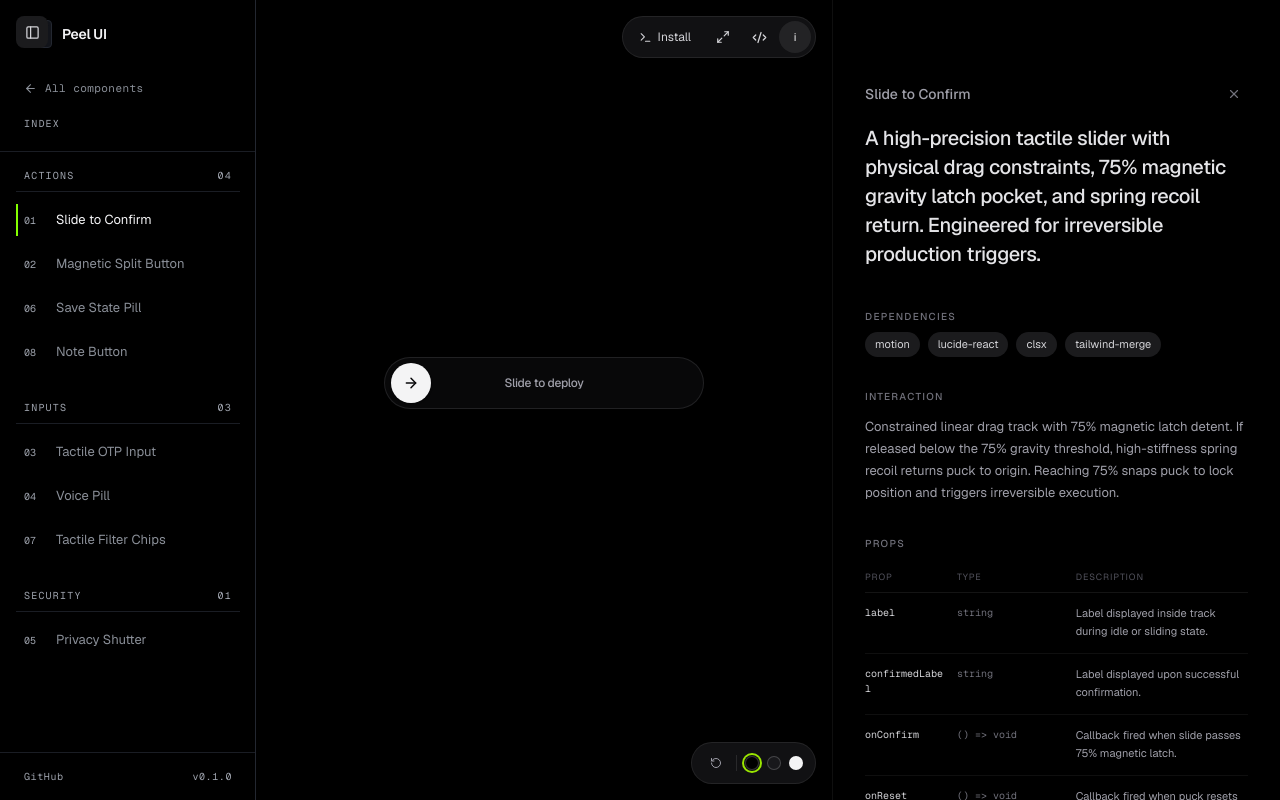
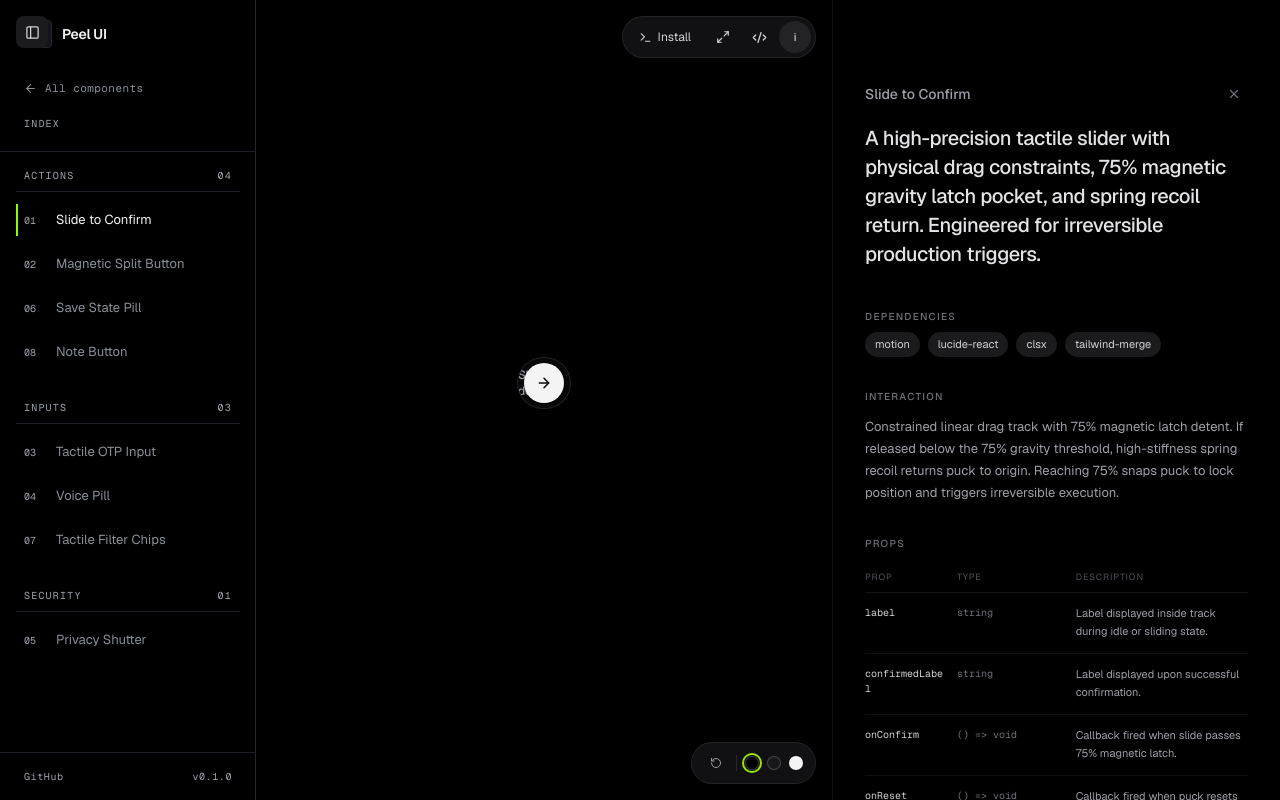
Before and after one commit to Killersumit/peel-ui, a Next.js app: page /components/slide-to-confirm in a window 1280 px wide. Built offline with nearby package versions, Linux system fonts and the light colour scheme.

Commit message:
fix: smooth workstation panel transitions

```diff
--- a/src/components/detail/stage.tsx
+++ b/src/components/detail/stage.tsx
@@ -240,7 +240,15 @@ export function Stage({
           key={`${componentRecord.slug}-${demoKey}`}
           className="relative z-10 flex min-h-0 w-full flex-1 items-center justify-center"
         >
-          <Demo />
+          <motion.div
+            layout="position"
+            transition={
+              shouldReduceMotion ? { duration: 0 } : { layout: springMechanical }
+            }
+            className="inline-flex w-fit max-w-full items-center justify-center"
+          >
+            <Demo />
+          </motion.div>
         </div>
 
         <div className="absolute bottom-4 right-4 z-20 flex items-center gap-2 rounded-full border border-white/[0.08] bg-[#111113] px-3 py-2">
--- a/src/components/detail/workstation.tsx
+++ b/src/components/detail/workstation.tsx
@@ -15,7 +15,7 @@ import {
   Stage,
   SurfaceTheme,
 } from "@/components/detail/stage";
-import { springMechanical } from "@/lib/motion";
+import { microTransition, springMechanical } from "@/lib/motion";
 
 const CodeView = React.lazy(() => import("@/components/detail/code-view"));
 
@@ -99,7 +99,10 @@ export function ComponentWorkstation({
 
   const panelTransition = shouldReduceMotion
     ? { duration: 0 }
-    : { x: springMechanical, opacity: { duration: 0.12 } };
+    : {
+        x: springMechanical,
+        opacity: { duration: 0.2, ease: microTransition.ease },
+      };
 
   return (
     <main className="relative flex min-h-svh flex-col overflow-x-hidden bg-black text-zinc-100 selection:bg-lime-400/20 selection:text-white md:h-svh md:min-h-0 md:overflow-hidden">
```
